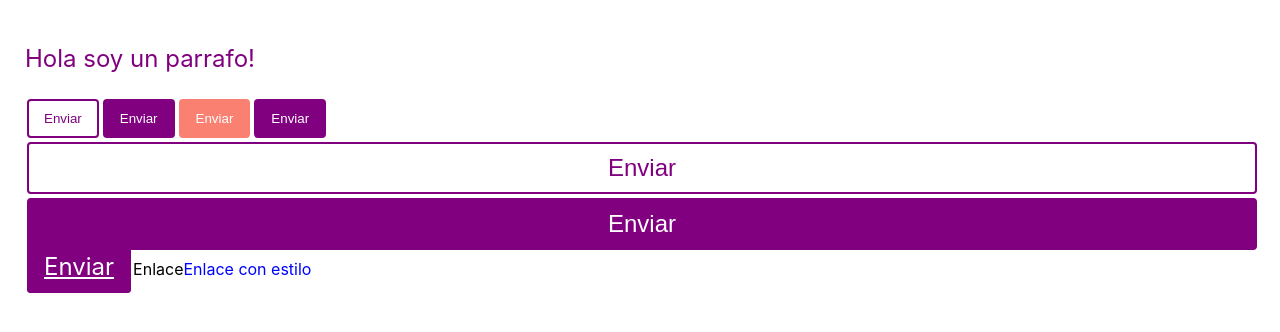
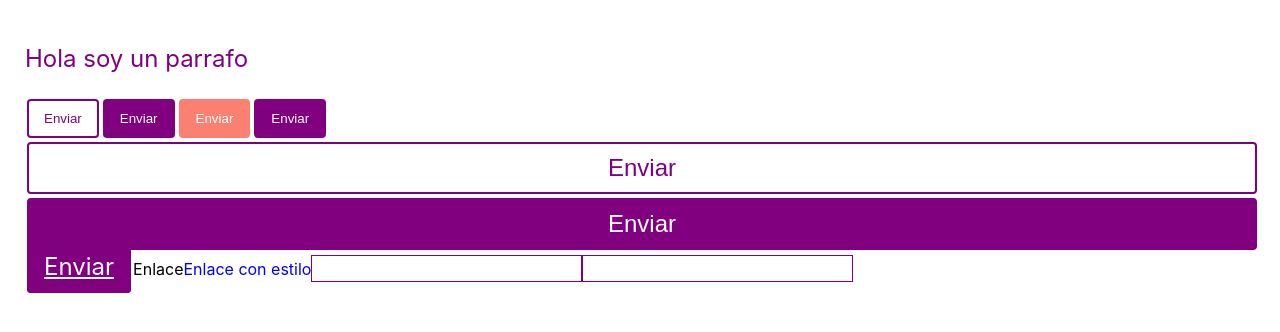
Before and after one commit to drbv27/React-styled-components, a React (Create React App) app: page / in a window 1280 px wide. Shown: the top 332 px of the page. Built offline with nearby package versions, Linux system fonts and the light colour scheme.

Commit message:
Adding properties

```diff
--- a/src/App.js
+++ b/src/App.js
@@ -41,10 +41,23 @@ const StyledLink = styled(Link)`
   color: blue;
 `;
 
+const Input = styled.input.attrs((props) => ({
+  type: "text",
+  color: props.color || "purple",
+}))`
+  font-size: 20px;
+  border: 1px solid purple;
+  color: ${(props) => props.color};
+`;
+
+const Password = styled(Input).attrs({
+  type: "password",
+})``;
+
 const App = () => {
   return (
     <Content>
-      <P>Hola soy un parrafo!</P>
+      <P>Hola soy un parrafo</P>
       <Button>Enviar</Button>
       <Button primary>Enviar</Button>
       <Button primary className="secondary">
@@ -58,6 +71,8 @@ const App = () => {
       </BlockButton>
       <Link>Enlace</Link>
       <StyledLink>Enlace con estilo</StyledLink>
+      <Input color="blue" />
+      <Password />
     </Content>
   );
 };
```
